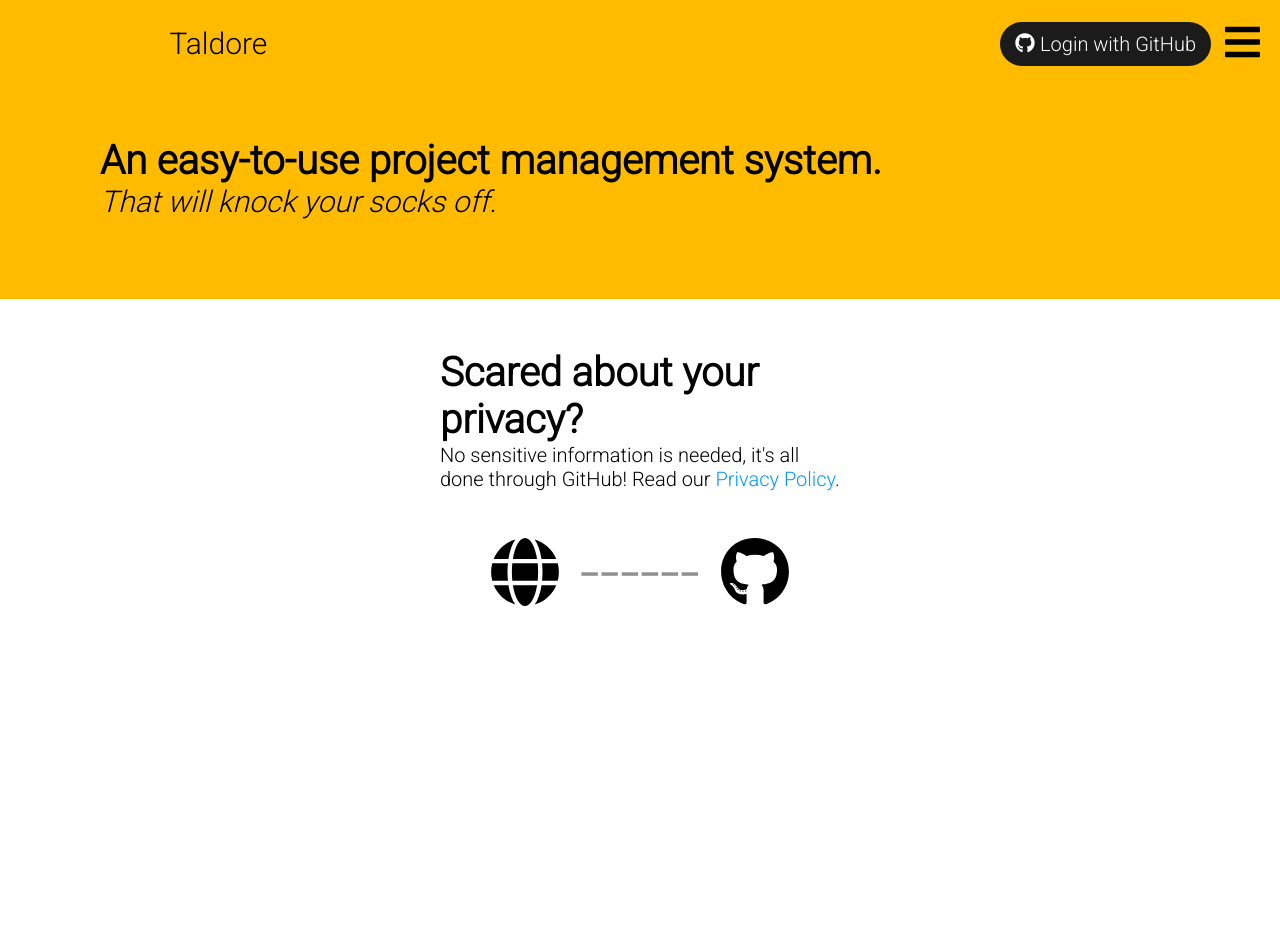
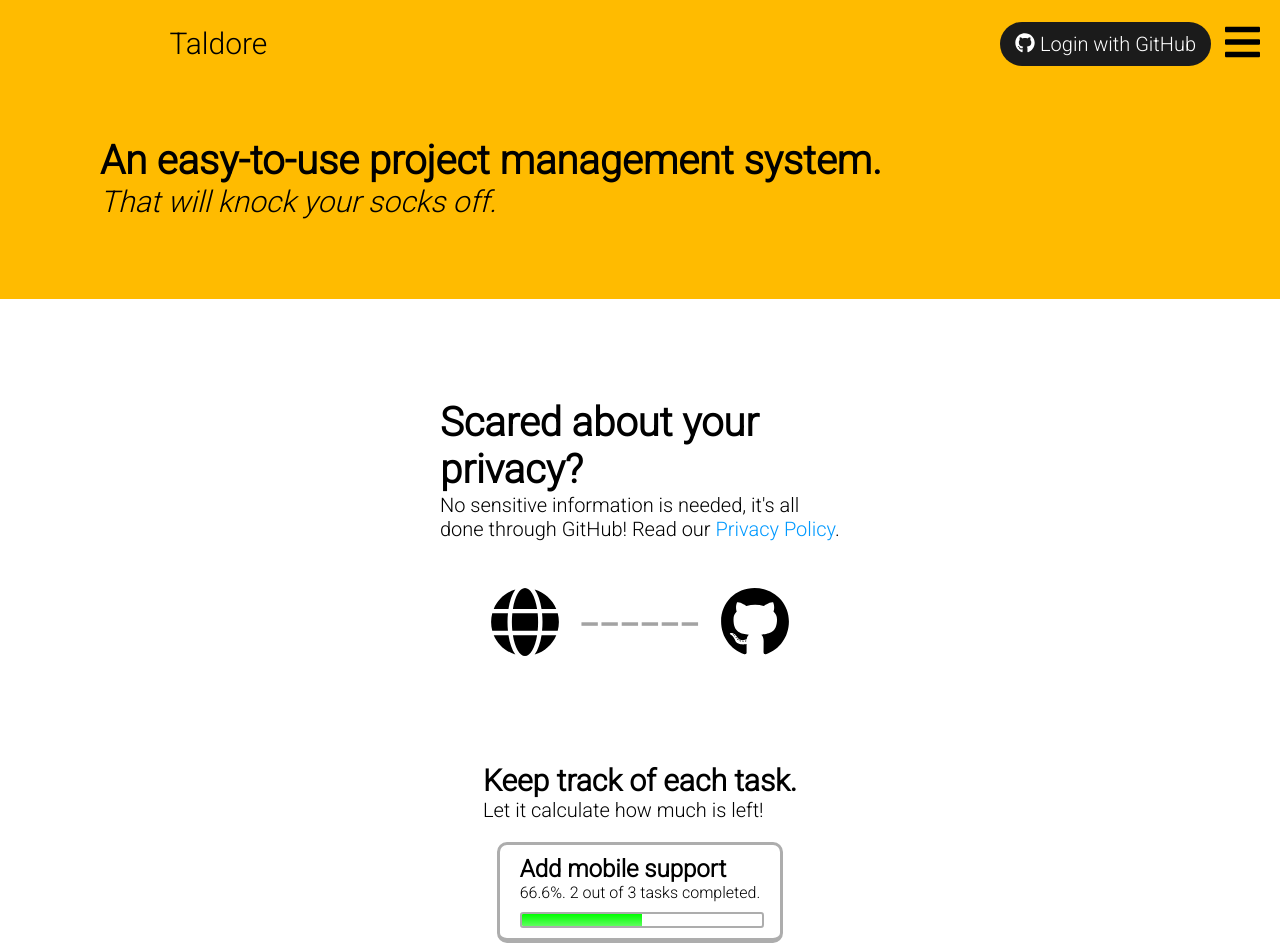
Before and after one commit to Salint/taldore-frontend, a React (Create React App) app: page / in a window 1280 px wide. Shown: the top 952 px of the page. Before the commit the page ends 800 px from the top, so only its background shows below. Built offline with nearby package versions, Linux system fonts and the light colour scheme.

Commit message:
Add home tasks section

```diff
--- a/src/assets/style/pages/home.css
+++ b/src/assets/style/pages/home.css
@@ -16,7 +16,7 @@ section#home-privacy {
 	display: flex;
 	justify-content: center;
 	align-items: center;
-	margin: 50px auto;
+	margin: 100px auto;
 }
 section#home-privacy div#privacy-info {
 	width: 400px;
@@ -59,6 +59,41 @@ section#home-privacy div#connection p {
 section#home-privacy div#connection * {
 	margin: 0 10px;
 }
+
+section#home-tasks {
+	display: flex;
+	align-items: center;
+	flex-direction: column;
+	margin: 100px 0;
+}
+section#home-tasks div#tasks-info h1 {
+	font-size: 30px;
+}
+section#home-tasks div#tasks-info p {
+	font-size: 20px;
+}
+section#home-tasks div#task {
+	border: 3px solid rgb(173, 173, 173);
+	border-bottom: 5px solid rgb(173, 173, 173);
+	padding: 10px 20px;
+	border-radius: 10px;
+	margin: 20px 0;
+	position: relative;
+}
+section#home-tasks div#task div#outer {
+	margin: 10px auto 0 auto;
+	width: 100%;
+	border: 2px solid rgb(173, 173, 173);
+	border-radius: 3px;
+	height: 12px;
+	overflow: hidden;
+	position: relative;
+}
+section#home-tasks div#task div#inner {
+	width: 50%;
+	height: 100%;
+	background: linear-gradient(to bottom, rgb(0, 255, 0), rgb(94, 255, 94));
+}
 @media (max-width: 1300px) {
 	header#home section {
 		text-align: left;
@@ -89,4 +124,16 @@ section#home-privacy div#connection * {
 	section#home-privacy div#privacy-info p {
 		font-size: 15px;
 	}
+	section#home-tasks div#tasks-info h1 {
+		font-size: 30px;
+	}
+	section#home-tasks div#tasks-info p {
+		font-size: 15px;
+	}
+	section#home-tasks div#task {
+		padding: 20px;
+	}
+	section#home-tasks div#task h1 {
+		font-size: 20px;
+	}
 }
--- a/src/pages/Home.js
+++ b/src/pages/Home.js
@@ -43,6 +43,26 @@ class Privacy extends React.Component {
 
 };
 
+class Tasks extends React.Component {
+	render() {
+		return (
+			<section id="home-tasks">
+				<div id="tasks-info">
+					<h1>Keep track of each task.</h1>
+					<p>Let it calculate how much is left!</p>
+				</div>
+				<div id="task">
+					<h1>Add mobile support</h1>
+					<p>66.6%. 2 out of 3 tasks completed.</p>
+					<div id="outer">
+						<div id="inner"></div>
+					</div>
+				</div>
+			</section>
+		);
+	}
+}
+
 class Home extends React.Component {
 
 	render() {
@@ -50,6 +70,7 @@ class Home extends React.Component {
 			<>
 				<Header />
 				<Privacy />
+				<Tasks />
 			</>
 		)
 	}
```
